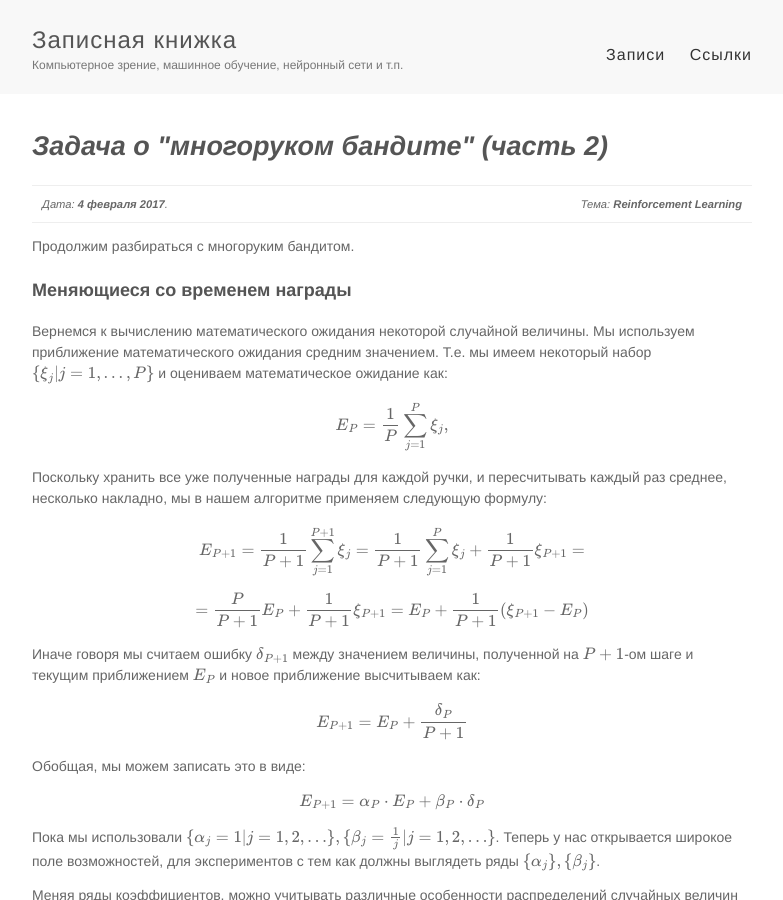
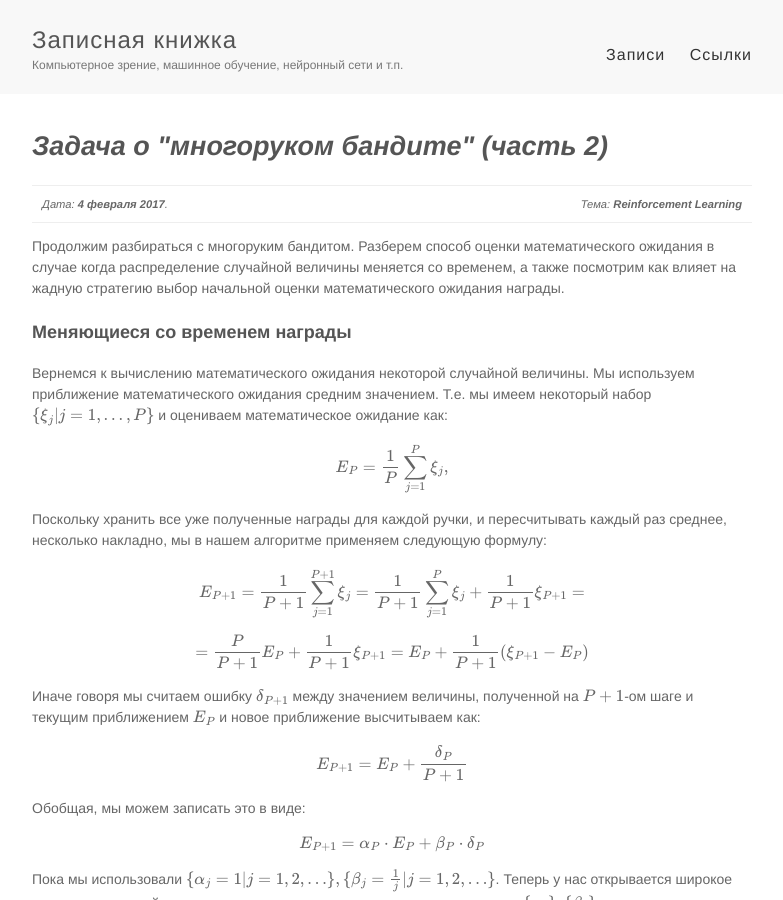
Before and after one commit to vbystricky/vbystricky.github.io, a Jekyll site: the page built from _posts/2017-02-04-rl_multi_arms_bandits_p2.md, in a window 1280 px wide and 900 px high. Shown: the whole window, without its empty margins (248-1031 px from the left). Built offline with Jekyll 4.4.1, drawn with Linux system fonts in a browser that asks for light colours; formulas are drawn with MathJax 3.

Commit message:
Small improvement of second part of article about multiarms bandit

```diff
--- a/_posts/2017-02-04-rl_multi_arms_bandits_p2.md
+++ b/_posts/2017-02-04-rl_multi_arms_bandits_p2.md
@@ -7,7 +7,8 @@ tags: [ML, RL, multi-arms bandit]
 use_math: true
 ---
 
-Продолжим разбираться с многоруким бандитом.
+Продолжим разбираться с многоруким бандитом. Разберем способ оценки математического ожидания в случае когда распределение случайной величины
+меняется со временем, а также посмотрим как влияет на жадную стратегию выбор начальной оценки математического ожидания награды.
 
 <!--more-->
 
```
